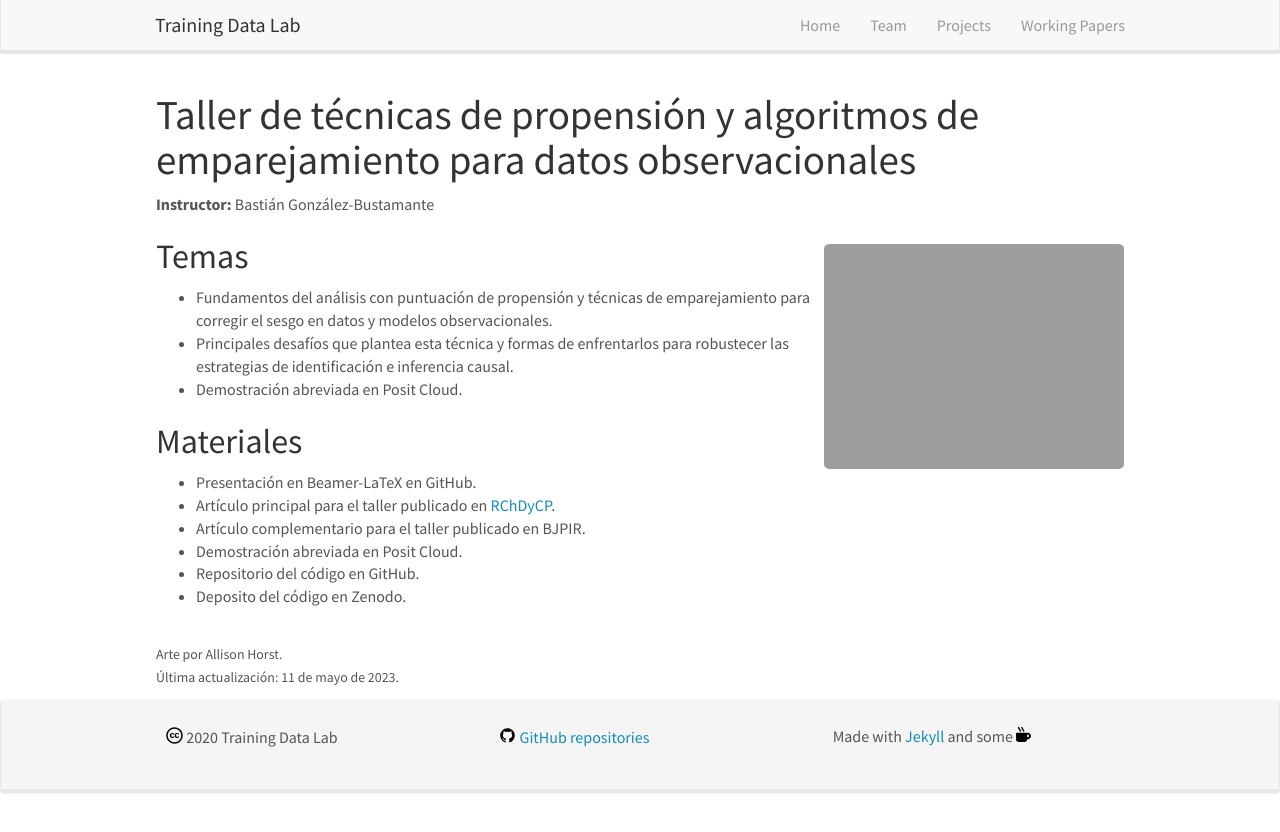
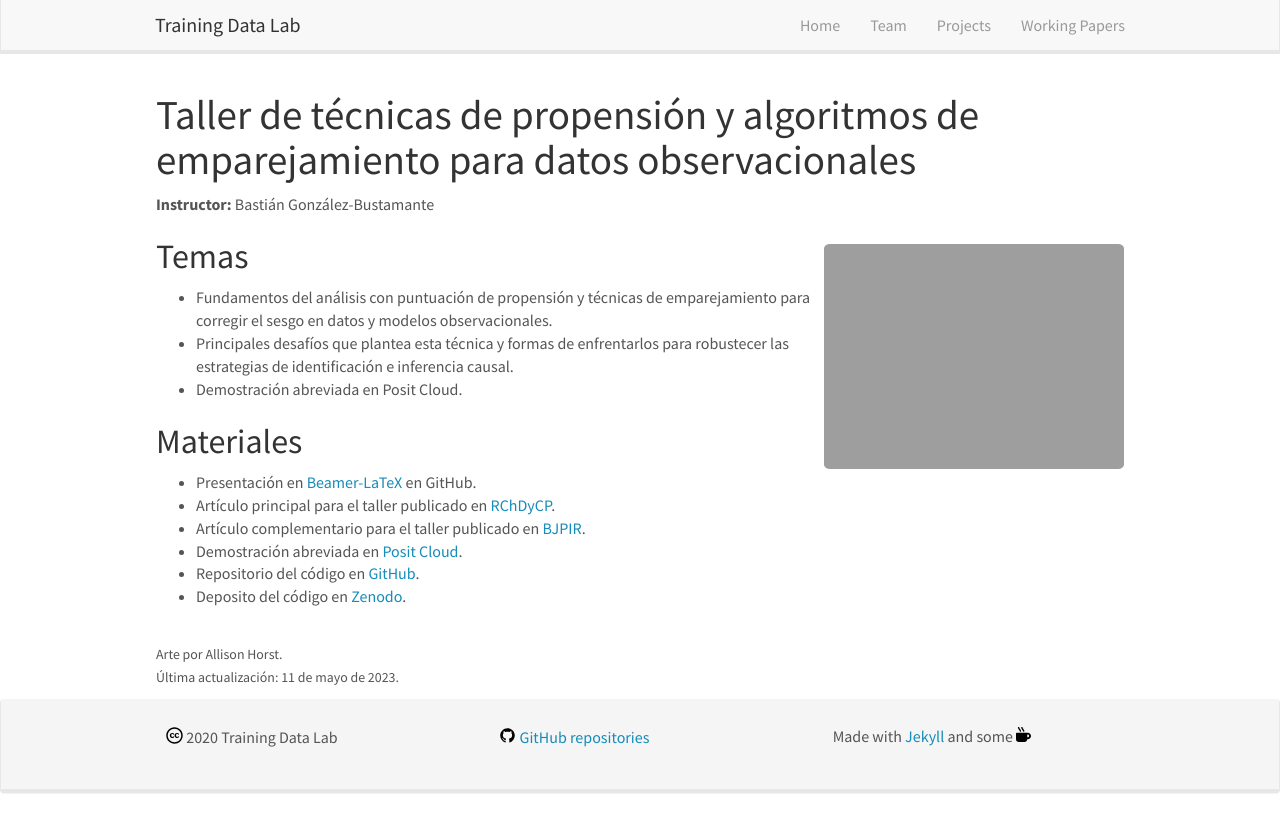
Before and after one commit to training-datalab/old-training-datalab.com, a Jekyll site: the page built from _pages/psa-matching-2023.md, in a window 1280 px wide. Shown: the top 832 px of the page. Built offline with Jekyll 4.4.1, drawn with Linux system fonts in a browser that asks for light colours; nearby versions of some CDN libraries; part of the change alters nothing that is shown.

```diff
--- a/_pages/psa-matching-2023.md
+++ b/_pages/psa-matching-2023.md
@@ -20,12 +20,12 @@ permalink: /workshops/psa-matching-2023
 
 ## Materiales
 
-- Presentación en Beamer-LaTeX en GitHub.
+- Presentación en <a href="https://github.com/bgonzalezbustamante/Public-Presentations/blob/main/2023/Beamer-PSA-Workshop-2023.pdf" target="_blank">Beamer-LaTeX</a> en GitHub.
 - Artículo principal para el taller publicado en <a href="https://doi.org/10.7770/rchdcp-V13N2-art2907" target="_blank">RChDyCP</a>.
-- Artículo complementario para el taller publicado en BJPIR.
-- Demostración abreviada en Posit Cloud.
-- Repositorio del código en GitHub.
-- Deposito del código en Zenodo.
+- Artículo complementario para el taller publicado en <a href="https://doi.org/10.1177/13691481221124850" target="_blank">BJPIR</a>.
+- Demostración abreviada en <a href="https://posit.cloud/content/5958238" target="_blank">Posit Cloud</a>.
+- Repositorio del código en <a href="https://github.com/bgonzalezbustamante/quant-methods-elites" target="_blank">GitHub</a>.
+- Deposito del código en <a href="https://doi.org/10.5281/zenodo.6098061" target="_blank">Zenodo</a>.
 
 <br />
 <small>Arte por Allison Horst.</small><br />
```
